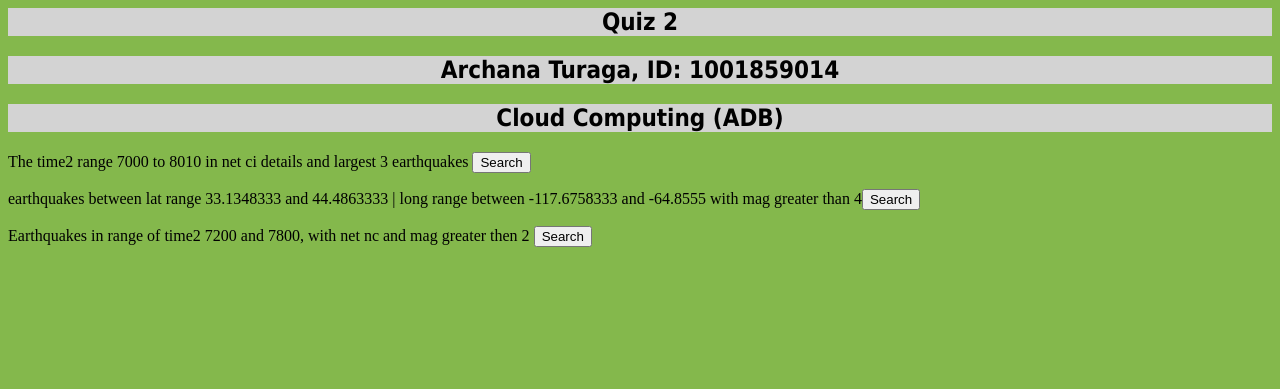
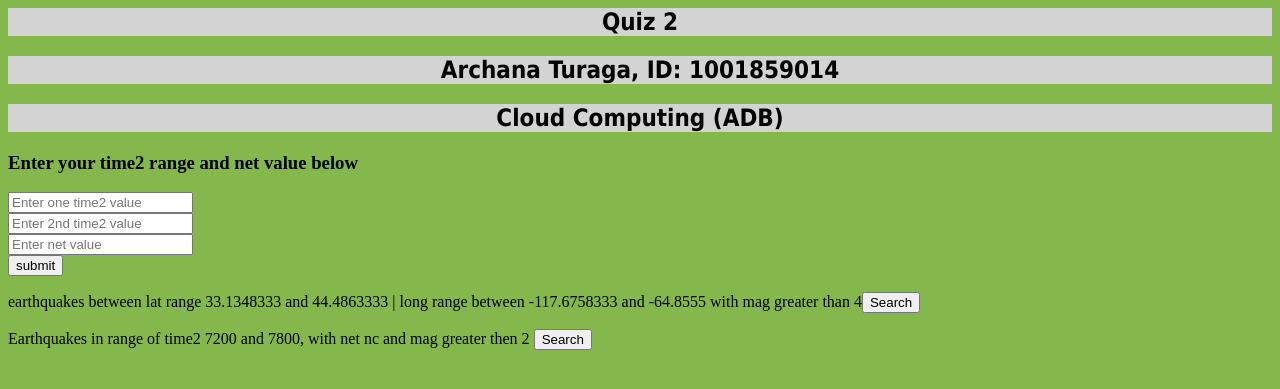
Before and after one commit to arcT9/test2, a Flask app: page / in a window 1280 px wide. Shown: the top 389 px of the page. Run offline with Flask 2, Linux system fonts and the light colour scheme.

Commit message:
Update home.html

```diff
--- a/templates/home.html
+++ b/templates/home.html
@@ -24,8 +24,13 @@ body {
 
 <div>
 <p>
-    <form action="/five" method="post">
-        The time2 range 7000 to 8010 in net ci details and largest 3 earthquakes <input type="submit" value="Search">
+    <form action="/five" method="POST", method="GET">
+       <h3> Enter your time2 range and net value below</h3>
+        <input type="text" name="t1" placeholder="Enter one time2 value"><br>
+        <input type="text" name="t2" placeholder="Enter 2nd time2 value"><br>
+        <input type="text" name="net" placeholder="Enter net value"><br>
+        <input type="submit" value="submit">
+    </form>
     </form>
 </p>
    </div>
```
